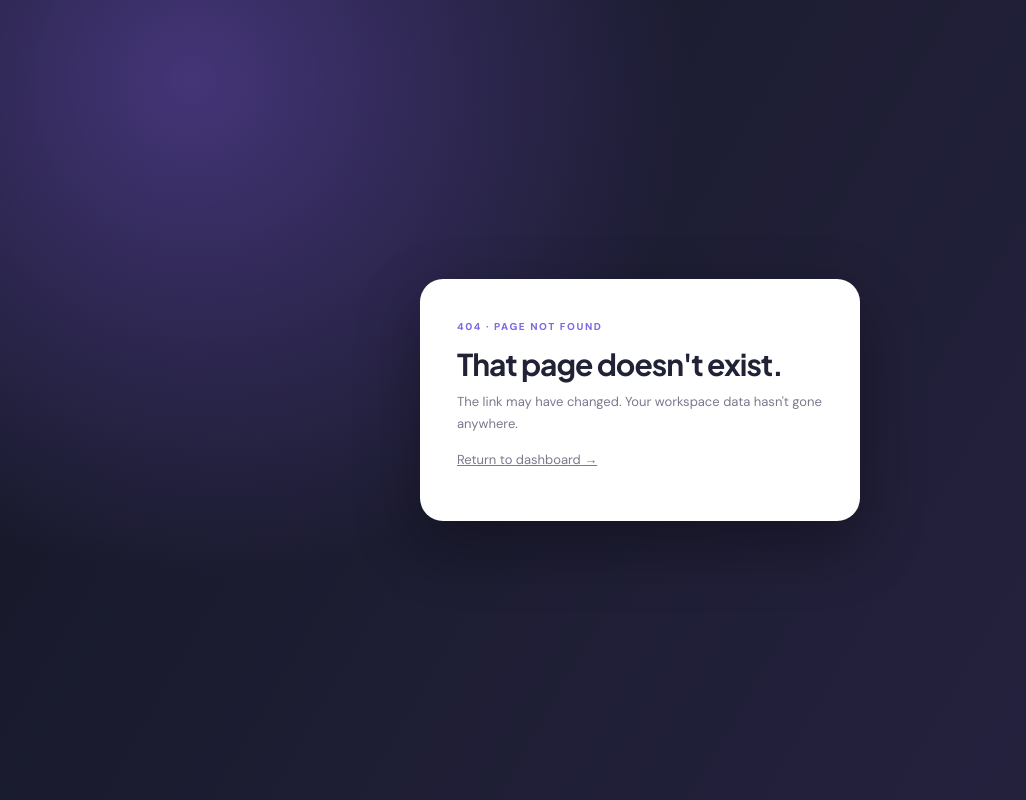
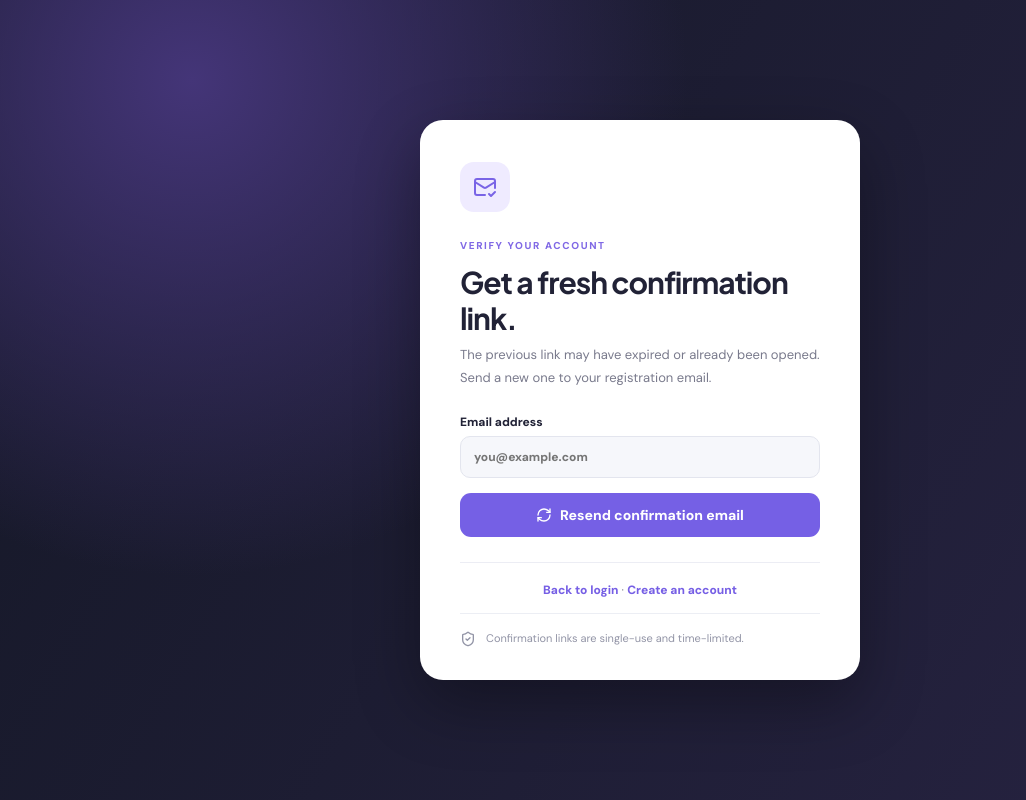
Before and after one commit to mpsorokin/chatgpt-agent-test, a Next.js app: page /chatgpt-agent-test/resend-confirmation in a window 1280 px wide. Before the commit this address had no page. Shown: the whole page, without its empty margins (0-1026 px from the left). Built offline with nearby package versions, Linux system fonts and the light colour scheme.

Commit message:
fix(auth): recover expired email links and resend confirmation on GitHub Pages

```diff
--- /dev/null
+++ b/app/(auth)/resend-confirmation/page.tsx
@@ -0,0 +1,4 @@
+import type { Metadata } from 'next';
+import { ResendConfirmation } from '@/components/auth/resend-confirmation';
+export const metadata:Metadata={title:'Resend confirmation | Ship It',robots:{index:false,follow:false}};
+export default function ResendConfirmationPage(){return <ResendConfirmation/>;}
--- a/app/cloud.css
+++ b/app/cloud.css
@@ -24,3 +24,5 @@
 .auth-error{background:#fff0f2;color:#b33b52!important}
 .auth-success{background:#eafbf4;color:#237153!important}
 @media(max-width:480px){.auth-card{padding:27px 22px}}
+
+.auth-resend-hint{font-size:12px;color:#7b769a;margin:12px 0}.auth-resend-hint a,.auth-recovery-actions a{color:#7560e5;font-weight:800;text-decoration:none}.auth-recovery-actions{display:flex;gap:16px;flex-wrap:wrap;padding:14px 0;font-size:12px}.cloud-auth-card form button{display:flex;align-items:center;justify-content:center;gap:8px}
--- /dev/null
+++ b/components/auth/resend-confirmation.tsx
@@ -0,0 +1,39 @@
+'use client';
+import { useState,type FormEvent } from 'react';
+import Link from 'next/link';
+import { MailCheck, RefreshCw, ShieldCheck } from 'lucide-react';
+import { absoluteAuthUrl } from '@/lib/routes';
+import { supabase } from '@/lib/supabase';
+
+export function ResendConfirmation(){
+ const [email,setEmail]=useState('');
+ const [busy,setBusy]=useState(false),[error,setError]=useState(''),[sent,setSent]=useState(false);
+ const submit=async(e:FormEvent)=>{
+  e.preventDefault();if(busy)return;
+  setBusy(true);setError('');setSent(false);
+  try{
+   const redirect=absoluteAuthUrl('/auth/callback',window.location.origin);
+   const result=await supabase.auth.resend({type:'signup',email:email.trim(),options:{emailRedirectTo:redirect}});
+   if(result.error)throw result.error;
+   setSent(true);
+  }catch(e){
+   setError(e instanceof Error?e.message:'Could not send a new confirmation email.');
+  }finally{setBusy(false);}
+ };
+ return <main className="cloud-gate auth-gate">
+  <section className="cloud-auth-card auth-card" aria-labelledby="resend-title">
+   <div className="cloud-symbol"><MailCheck size={24}/></div>
+   <span className="cloud-kicker">VERIFY YOUR ACCOUNT</span>
+   <h1 id="resend-title">Get a fresh confirmation link.</h1>
+   <p>The previous link may have expired or already been opened. Send a new one to your registration email.</p>
+   <form onSubmit={submit}>
+    <label>Email address<input required type="email" autoComplete="email" placeholder="you@example.com" value={email} onChange={e=>setEmail(e.target.value)}/></label>
+    <button type="submit" disabled={busy}><RefreshCw size={16} aria-hidden="true"/> {busy?'Sending…':'Resend confirmation email'}</button>
+   </form>
+   {sent&&<p className="auth-feedback auth-success" role="status">If confirmation is pending, a new email is on its way. Use the newest link. Check spam if you don't see it.</p>}
+   {error&&<p className="auth-feedback auth-error" role="alert">{error}</p>}
+   <div className="auth-switch"><Link href="/login">Back to login</Link> · <Link href="/register">Create an account</Link></div>
+   <div className="cloud-footnote"><ShieldCheck size={16}/> Confirmation links are single-use and time-limited.</div>
+  </section>
+ </main>;
+}
```
Also changed, not shown: components/auth/auth-form.tsx (+8 -2 lines), components/auth/auth-redirect.tsx (+6 -1 lines), lib/auth-errors.ts (added, +11 -0 lines), 2 other files (tests, documents, lock files or other folders).
